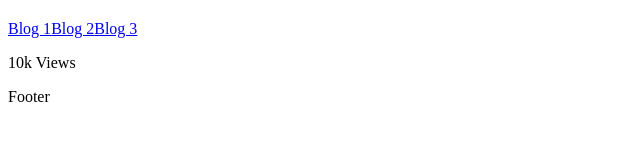
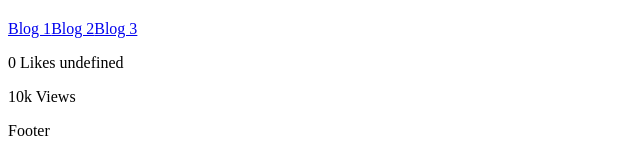
Before and after one commit to Hamza160/nextjs-tut, a Next.js app: page /blogs in a window 1280 px wide. Shown: the part 144-288 px from the top of the page, without its empty margins (0-640 px from the left). Built offline with nearby package versions, Linux system fonts and the light colour scheme.

Commit message:
Server VS Client Components Continue

```diff
--- a/src/app/(application)/blogs/page.tsx
+++ b/src/app/(application)/blogs/page.tsx
@@ -16,11 +16,9 @@ export default function AboutPage() {
             <Link href="/blogs/1">Blog 1</Link>
             <Link href="/blogs/2">Blog 2</Link>
             <Link href="/blogs/3">Blog 3</Link>
+            <Likes/>
             <Suspense fallback={<div>Loading Views...</div>}>
                 <Views/>
-            </Suspense>
-            <Suspense fallback={<div>Loading Likes...</div>}>
-                <Likes/>
             </Suspense>
             <Suspense fallback={<div>Loading Comments...</div>}>
                 <Comments/>
--- a/src/components/likes.tsx
+++ b/src/components/likes.tsx
@@ -1,11 +1,14 @@
+"use client"
 import React from 'react';
 
-const Likes = async() => {
-    await new Promise(resolve => setTimeout(resolve, 6000));
-
+const Likes = () => {
+    const [count, setCount] = React.useState(0);
+    if (typeof localStorage !== 'undefined') {
+        console.log(localStorage);
+    }
     return (
-        <div>
-            <p>10k Likes</p>
+        <div onClick={() => setCount(prevCount => prevCount + 1)}>
+            <p>{count} Likes {typeof console.log('running on server')}</p>
         </div>
     );
 }
```
